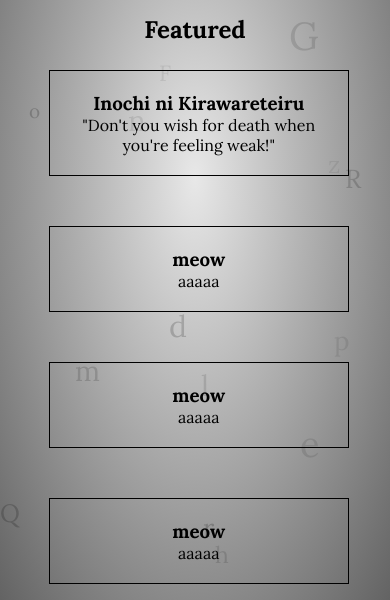
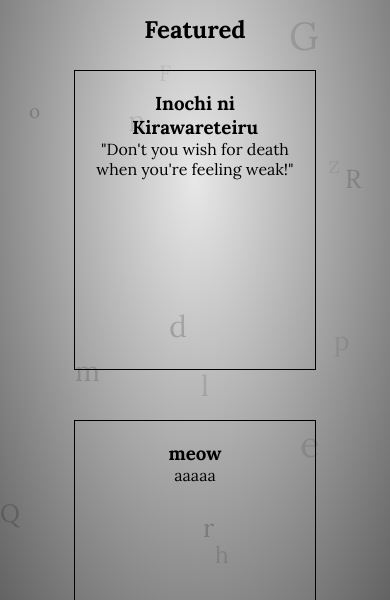
Before and after one commit to sulphemi/veryCoolWebDevRepo, a plain HTML site: page index.html in a window 390 px wide. Shown: the part 244-844 px from the top of the page. Drawn offline with Linux system fonts and the light colour scheme.

Commit message:
better flex handling

```diff
--- a/css/homepg.css
+++ b/css/homepg.css
@@ -75,4 +75,10 @@
             .container {
                 flex-direction: column;
             }
+
+            .container .song-link {
+                flex: none;
+                width: auto;
+                margin: 25px;
+            }
         }
```
